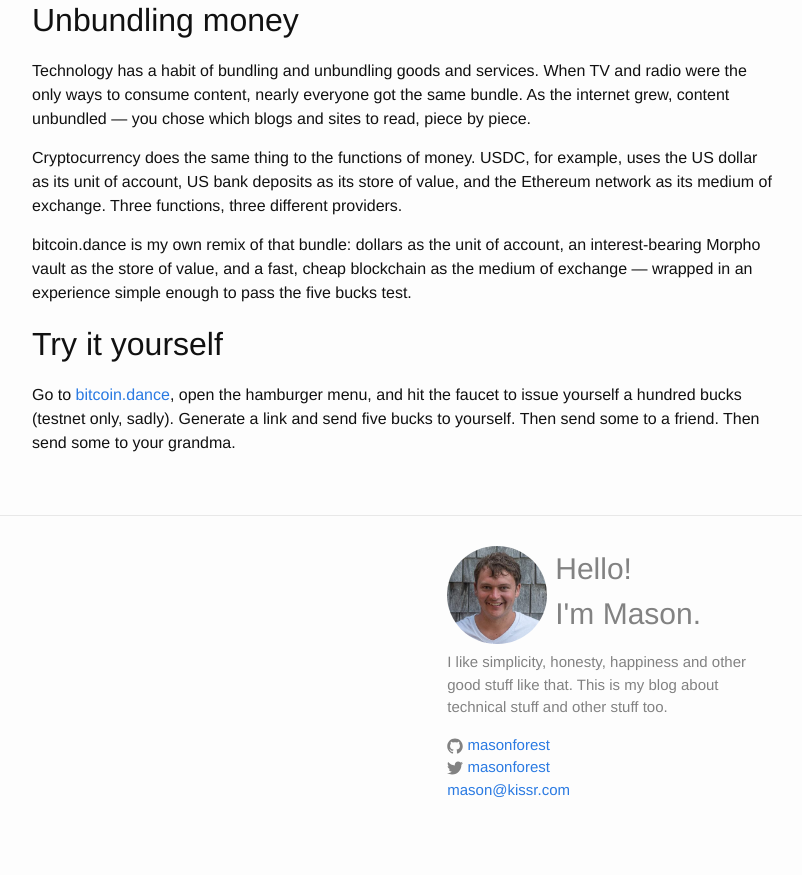
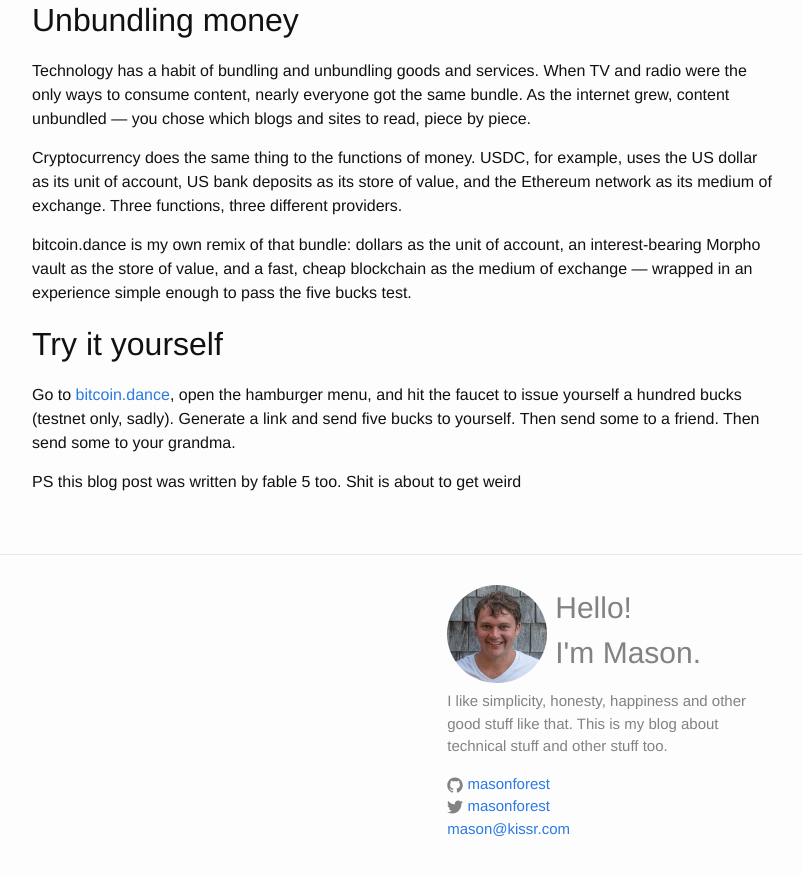
Before and after one commit to masonforest/www.masonforest.com, a Jekyll site: the page built from _posts/2026-07-21-i-vibe-coded-an-inflation-resistant-currency.md, in a window 1280 px wide and 900 px high, scrolled down 1960 px. Shown: the top 875 px of the window, without its empty margins (238-1040 px from the left). Built offline with Jekyll 4.4.1, drawn with Linux system fonts in a browser that asks for light colours.

Commit message:
Add fable 5 PS to inflation-resistant currency post
Co-Authored-By: Claude Opus 4.8 (1M context) <noreply@anthropic.com>

```diff
--- a/_posts/2026-07-21-i-vibe-coded-an-inflation-resistant-currency.md
+++ b/_posts/2026-07-21-i-vibe-coded-an-inflation-resistant-currency.md
@@ -60,3 +60,5 @@ bitcoin.dance is my own remix of that bundle: dollars as the unit of account, an
 ## Try it yourself
 
 Go to [bitcoin.dance](https://bitcoin.dance), open the hamburger menu, and hit the faucet to issue yourself a hundred bucks (testnet only, sadly). Generate a link and send five bucks to yourself. Then send some to a friend. Then send some to your grandma.
+
+PS this blog post was written by fable 5 too. Shit is about to get weird
```
